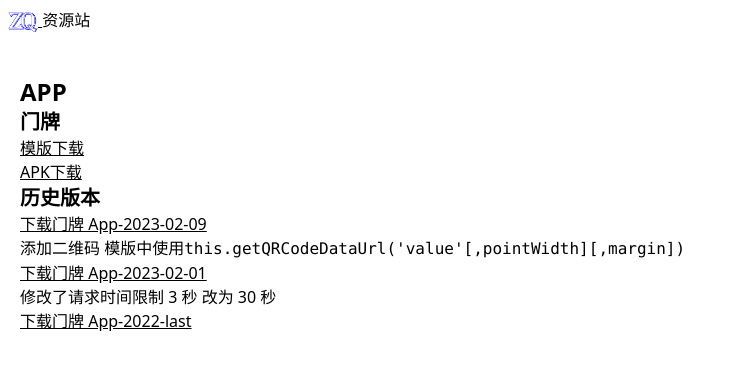
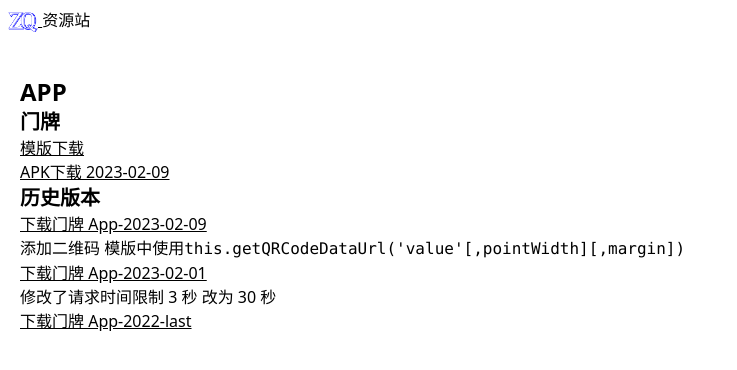
Before and after one commit to oft/oft.github.io, a Jekyll site: the page built from _posts/2023-02-01-apk.md, in a window 1280 px wide. Shown: the top 370 px of the page, without its empty margins (0-737 px from the left). Built offline with Jekyll 4.4.1, drawn with Linux system fonts in a browser that asks for light colours; nearby versions of some CDN libraries; our own code applies the rules of GitHub Pages for plain Markdown files.

Commit message:
Update 2023-02-01-apk.md

```diff
--- a/_posts/2023-02-01-apk.md
+++ b/_posts/2023-02-01-apk.md
@@ -3,7 +3,7 @@
 ## 门牌
 
 * [模版下载](https://mp-768ed922-1f93-4434-812a-261cb6d10b25.cdn.bspapp.com/cloudstorage/453e40b9-ef9f-4ea0-977d-322dd13e200c.txt)
-* [APK下载](https://mp-768ed922-1f93-4434-812a-261cb6d10b25.cdn.bspapp.com/cloudstorage/b86f38c9-d09c-4d14-9149-6603e78375dc.apk)
+* [APK下载 2023-02-09](https://mp-768ed922-1f93-4434-812a-261cb6d10b25.cdn.bspapp.com/cloudstorage/b86f38c9-d09c-4d14-9149-6603e78375dc.apk)
 
 ## 历史版本
 
```
